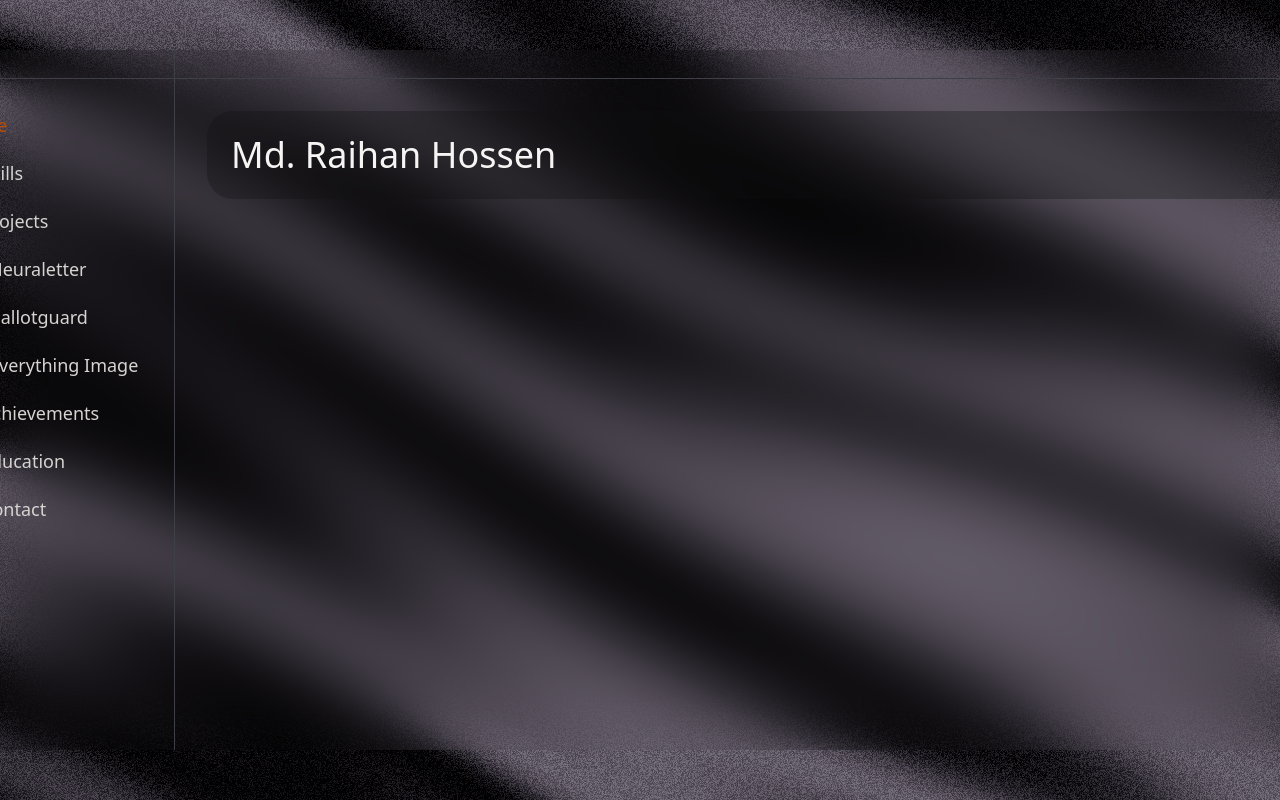
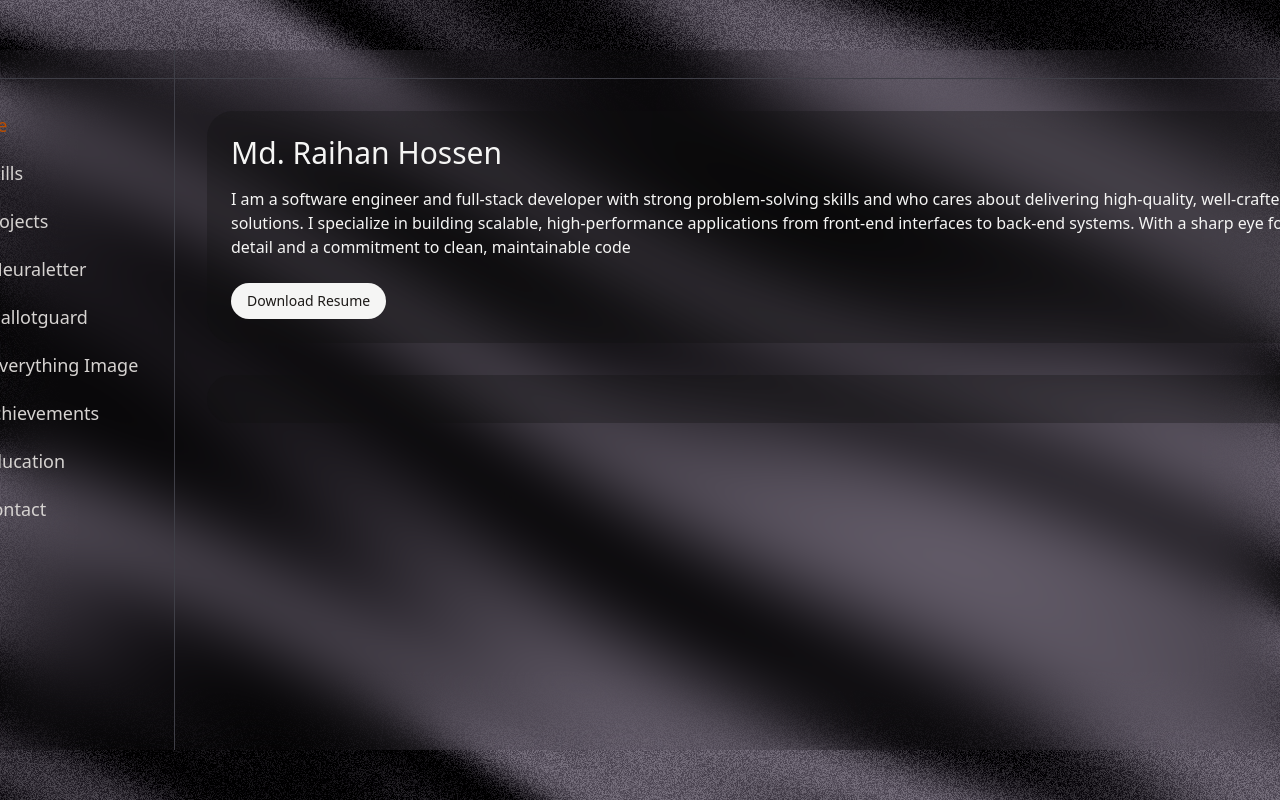
Before and after one commit to mdraihan27/raihan-portfolio, a Next.js app: page / in a window 1280 px wide. Shown: the top 800 px of the page. Built offline with nearby package versions, Linux system fonts and the light colour scheme.

Commit message:
feat(me): add me section

```diff
--- a/app/components/me.js
+++ b/app/components/me.js
@@ -1,12 +1,31 @@
 import { forwardRef } from "react";
 
 const Me = forwardRef(function Me(props, ref) {
-    return <div ref={ref} className="bg-[#11111150] rounded-4xl p-6">
+  return (
+    <div ref={ref} className=" ">
+      <div className="bg-[#11111150] rounded-4xl p-6">
+        <h1 className="text-stone-100 text-3xl  font-medium">
+          Md. Raihan Hossen
+        </h1>
+        <p className="text-stone-100 text-md  font-medium mt-4">
+          I am a software engineer and full-stack developer with strong
+          problem-solving skills and who cares about delivering high-quality,
+          well-crafted solutions. I specialize in building scalable,
+          high-performance applications from front-end interfaces to back-end
+          systems. With a sharp eye for detail and a commitment to clean,
+          maintainable code
+        </p>
+        <a
+          href="/assets/downloads/MD_RAIHAN_HOSSEN_RESUME.pdf"
+          download
+          className="inline-flex items-center mt-6 px-4 py-2 rounded-full bg-stone-100 text-stone-900 text-sm hover:text-stone-50 font-medium hover:bg-stone-800 transition-colors active:scale-95 active:translate-y-[1px]"
+        >
+          Download Resume
+        </a>
+      </div>
 
-        <div className="">
-            <h1 className="text-stone-100 text-4xl  font-medium">Md. Raihan Hossen</h1>
-        </div>
-    </div>;
+    </div>
+  );
 });
 
 export default Me;
--- a/app/components/skills.js
+++ b/app/components/skills.js
@@ -1,5 +1,11 @@
-export default function Skills () {
-    return(
-        <div></div>
-    )
-}
+import { forwardRef } from "react";
+
+const Skills = forwardRef(function Skills(props, ref) {
+  return (
+    <div ref={ref} className=" ">
+      <div className="bg-[#11111150] rounded-4xl p-6"></div>
+    </div>
+  );
+});
+
+export default Skills;
--- a/app/page.js
+++ b/app/page.js
@@ -130,9 +130,9 @@ export default function Home() {
               ]}
             />
 
-            <main className="flex flex-col p-8 w-[1180px]">
+            <main className="flex flex-col p-8 w-[1180px] gap-8">
               <Me ref={meRef} />
-              <div ref={skillsRef}></div>
+              <Skills ref={skillsRef}/>
               <div ref={projectsRef}></div>
               <div ref={project1Ref}></div>
               <div ref={project2Ref}></div>
```
Also changed, not shown: 1 other file (tests, documents, lock files or other folders).
